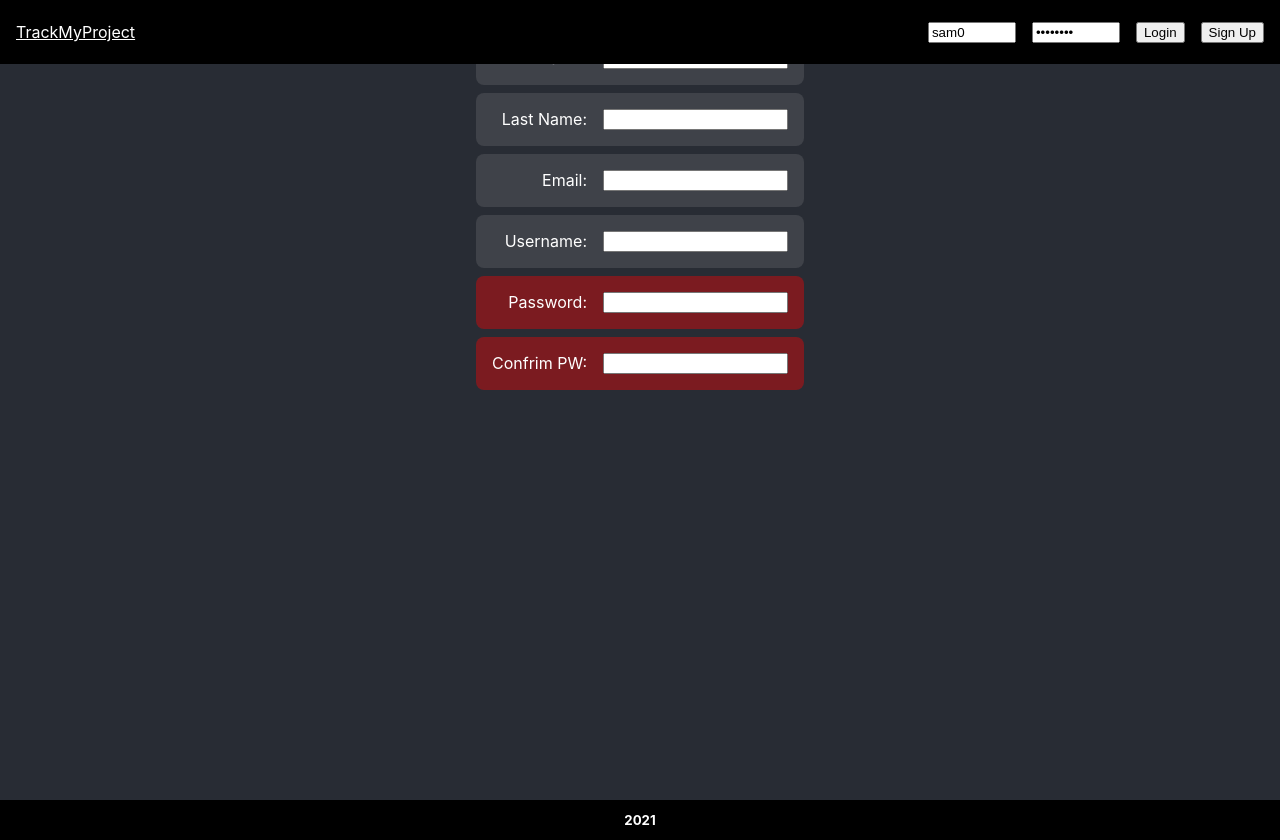
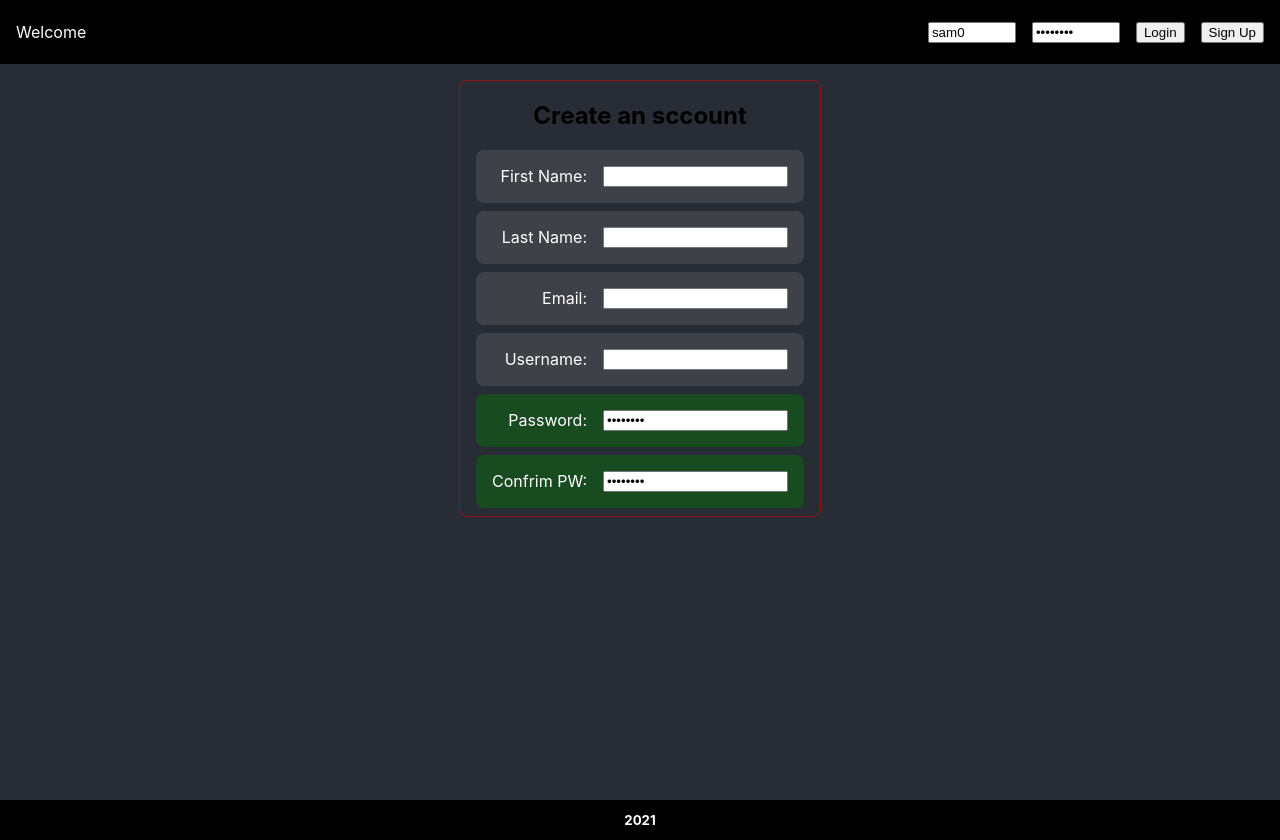
Before and after one commit to samuelfox1/trakmyproject, a React (Create React App) app: page /signup in a window 1280 px wide. Built offline with nearby package versions, Linux system fonts and the light colour scheme.

Commit message:
signup form container setup, bugs worked out and useHistory added to redirect to user homepage.

```diff
--- a/src/App.js
+++ b/src/App.js
@@ -22,16 +22,27 @@ function App() {
         <Flex className='App'>
 
           <Route exact path='/'>
-            {loggedInUser.loggedIn ? <Redirect to={`/user/${loggedInUser.username}`} /> : <Landing />}
+            {
+              loggedInUser.loggedIn
+                ? <Redirect to={`/user/${loggedInUser.username}`} />
+                : <Landing />
+            }
           </Route>
 
           <Route exact path='/signup'>
-            {/* {loggedInUser.loggedIn ? <Redirect to={`/user/${loggedInUser.username}`} /> : <SignUp />} */}
-            <SignUp />
+            {
+              loggedInUser.loggedIn
+                ? <Redirect to={`/user/${loggedInUser.username}`} />
+                : <SignUp />
+            }
           </Route>
 
           <Route exact path='/user/:username'>
-            {!loggedInUser.loggedIn ? <Redirect to='/' /> : <Home />}
+            {
+              !loggedInUser.loggedIn
+                ? <Redirect to='/' />
+                : <Home />
+            }
           </Route>
 
         </Flex>
--- a/src/components/Nav/Nav.css
+++ b/src/components/Nav/Nav.css
@@ -28,13 +28,13 @@ nav {
     margin-right: 1rem ;
 }
 
+.nav-username {
+    margin-left: 1rem ;
+}
+
 .nav-logout-container {
     align-items: center;
     justify-content: space-around;
-}
-
-.nav-username {
-    margin:0 0
 }
 
 .logout-button {
@@ -46,13 +46,16 @@ nav {
     color:rgb(179, 49, 49)
 }
 
-.nav-brand-link {
-    margin:0 1rem;
-    color: rgb(255, 255, 255)
-}
 .nav-brand-link:hover {
     font-size: 1.05rem;
     color: red
+}
+
+a:-webkit-any-link.nav-brand-link {
+    margin:0 1rem;
+    color: rgb(255, 255, 255);
+    cursor: pointer;
+    text-decoration: none;
 }
 
 
--- a/src/components/Nav/Nav.js
+++ b/src/components/Nav/Nav.js
@@ -2,7 +2,7 @@ import React, { useState, useEffect, useCallback, useContext } from 'react'
 import { Link, useHistory } from 'react-router-dom'
 import { UserContext } from '../../UserContext'
 import { checkToken, loginUser } from '../../utils/userAPI'
-import { Button, H2, H6 } from '../Elements/Elements'
+import { Button, H3, H6 } from '../Elements/Elements'
 import { Form, Password, Submit, Text } from '../Elements/FormElements'
 import { Flex } from '../Flex/Flex'
 import './Nav.css'
@@ -82,14 +82,13 @@ export default function Nav() {
 
     return (
         <nav>
-            <Link className='nav-brand-link' to='/'>TrackMyProject</Link>
             {loggedIn
-                ? <>
-                    <Flex className='nav-logout-container' >
-                        <H2 className='nav-login-item'>{loggedInUser.username}</H2>
-                        <Button className='nav-login-item' onClick={handleLogout}>logout</Button>
-                    </Flex>
-                </>
+                ? <H3 className='nav-username'>hello, {loggedInUser.username}</H3>
+                : <Link className='nav-brand-link' to='/'>Welcome</Link>
+            }
+
+            {loggedIn
+                ? <Button className='nav-login-item' onClick={handleLogout}>logout</Button>
                 : <>
                     <Flex className='nav-login-container'>
                         <H6 className='login-error-message'>{loginErrorMessage}</H6>
--- a/src/components/SignupForm/SignUpForm.css
+++ b/src/components/SignupForm/SignUpForm.css
@@ -1,10 +1,17 @@
 .signup-container{
-    padding: 1rem;
+    margin-top: 1rem;
+    padding:0 1rem 0 1rem;
+
+    /* padding: 1rem; */
     display: flex;
     flex-direction: column;
     align-items: center;
     justify-content: center;
     border-radius: .5rem;
+
+    position: fixed;
+    top: 4rem;
+    border:1px solid rgba(255, 0, 0, 0.493);
   }
 
 .input-signup {
@@ -19,12 +26,14 @@
 
 .input-signup-submit {
     display: flex;
-    justify-content: flex-end;
+    justify-content: center;
+    margin: 1rem auto;
     padding: 1rem;
     background-color: hsla(0, 0%, 67%, 0.178);
     color: white;
     border-radius: .5rem;
-    /* width: 3.5rem; */
+    width: 3.5rem;
+    background-color: rgba(0, 128, 0, 0.384);
 }
 
 label {
--- a/src/components/SignupForm/SignUpForm.js
+++ b/src/components/SignupForm/SignUpForm.js
@@ -1,9 +1,11 @@
 import React, { useState, useEffect, useContext } from 'react'
+import { useHistory } from 'react-router'
 import { checkAvailableEmail, checkAvailableUsername, createUser } from '../../utils/userAPI'
 import { UserContext } from '../../UserContext'
-import './SignUpForm.css'
 import { Form, Label, Password, Submit, Text } from '../Elements/FormElements'
 import { Flex } from '../Flex/Flex'
+import './SignUpForm.css'
+import { H2 } from '../Elements/Elements'
 
 
 export const SignUpForm = () => {
@@ -19,22 +21,23 @@ export const SignUpForm = () => {
     const htmlNameConfirmPassword = 'confirmPassword'
     const minPasswordLength = 8
 
-    const [validEmail, setValidEmail] = useState(false)
+    const [confirmPasswordClassName, setConfirmPasswordClassName] = useState('')
     const [usernameClassName, setUsernameClassName] = useState('')
     const [passwordClassName, setPasswordClassName] = useState('')
-    const [confirmPasswordClassName, setConfirmPasswordClassName] = useState('')
     const [emailClassName, setEmailClassName] = useState('')
     const [validPassword, setValidPassword] = useState(false)
     const [allowSubmit, setAllowSubmit] = useState(false)
+    const [validEmail, setValidEmail] = useState(false)
     const [signUpInputs, setSignUpInputs] = useState({
         username: '',
-        password: '',
-        confirmPassword: '',
+        password: 'password',
+        confirmPassword: 'password',
         firstName: '',
         lastName: '',
         email: ''
     })
     const { username, password, confirmPassword, firstName, lastName, email } = signUpInputs
+    const history = useHistory()
 
     useEffect(() => {
         localStorage.setItem(componentName, 'ready')
@@ -49,13 +52,13 @@ export const SignUpForm = () => {
     const handleSubmit = (e) => {
         e.preventDefault()
         createUser(signUpInputs)
-            .then(newUser => {
+            .then(({ data }) => {
+                const { user, token } = data
                 if (!localStorage.getItem(componentName)) return
-                if (!newUser) console.log('failed to create new user')
-                setLoggedInUser(newUser.user)
-                localStorage.setItem('tmpToken', newUser.token)
-                // window.location.href = '/'
-
+                if (!user) console.log('failed to create new user')
+                setLoggedInUser({ ...user, loggedIn: true })
+                localStorage.setItem('tmpToken', token)
+                history.push(`/user/${user.username}`)
             })
             .catch(err => console.log(err))
     }
@@ -134,6 +137,7 @@ export const SignUpForm = () => {
 
     return (
         <Flex className="signup-container">
+            <H2>Create an sccount</H2>
             <Form  >
                 <Flex className={inputClassName}>
                     <Label htmlFor={htmlNameFirstName} text='First Name:' />
--- a/src/utils/userAPI.js
+++ b/src/utils/userAPI.js
@@ -41,7 +41,7 @@ export const createUser = (user) => {
 
     return (
         axios.post(URL, formatted)
-            .then(({ data }) => data)
+            .then(data => data)
             .catch(err => err)
     )
 }
@@ -62,7 +62,7 @@ export const checkToken = token => {
 
     return (
         axios.get(URL, { headers: { authorization: `Bearer: ${token}` } })
-            .then((data) => data)
+            .then(data => data)
             .catch(err => err)
     )
 }
```
